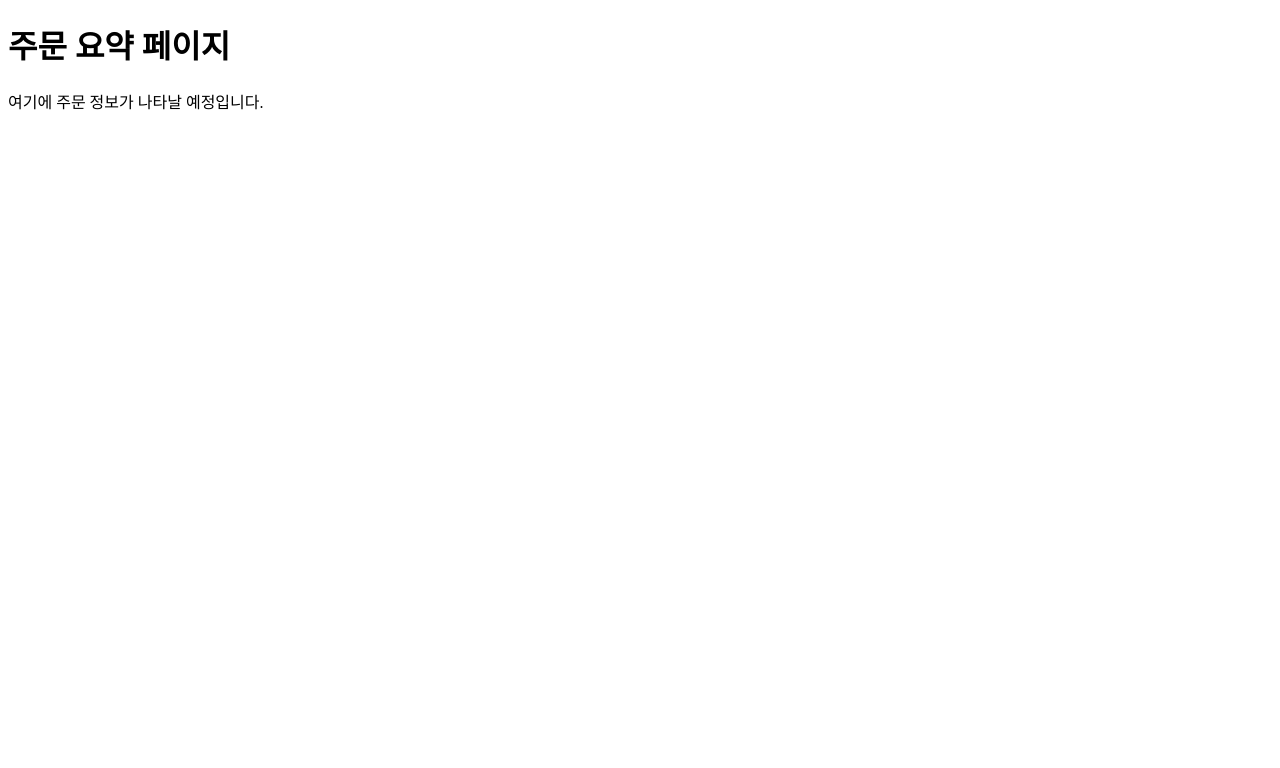
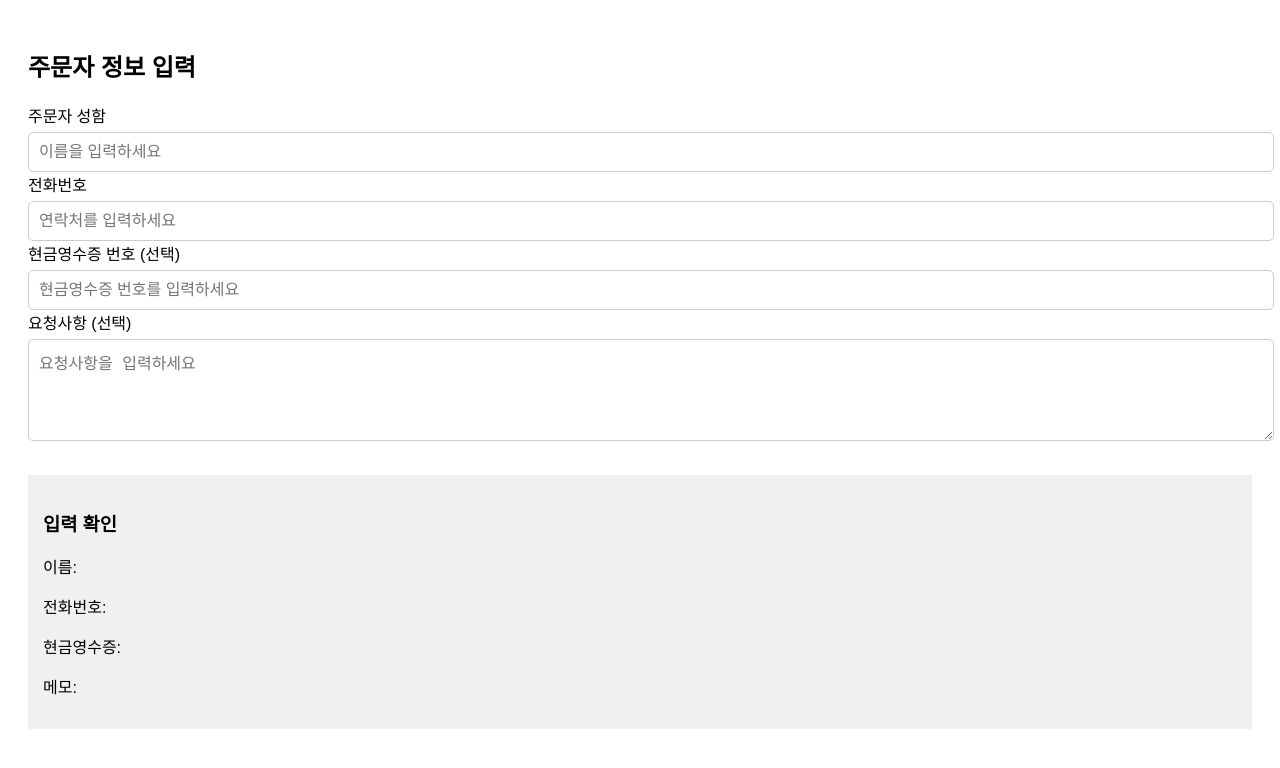
Before and after one commit to Lee-sangjae-jpg/ssanjae-offline-order, a Next.js app: page /checkout in a window 1280 px wide. Shown: the top 768 px of the page. Built offline with nearby package versions, Linux system fonts and the light colour scheme.

Commit message:
Update checkout.js

```diff
--- a/pages/checkout.js
+++ b/pages/checkout.js
@@ -1,8 +1,72 @@
+import { useState } from "react";
+
 export default function Checkout() {
+  // ---- 입력값 상태 ----
+  const [name, setName] = useState("");         // 주문자 성함
+  const [phone, setPhone] = useState("");       // 전화번호
+  const [receipt, setReceipt] = useState("");   // 현금영수증 번호(선택)
+  const [memo, setMemo] = useState("");         // 요청사항 메모
+
   return (
-    <div>
-      <h1>주문 요약 페이지</h1>
-      <p>여기에 주문 정보가 나타날 예정입니다.</p>
+    <div style={{ padding: "20px", fontFamily: "sans-serif" }}>
+      <h2>주문자 정보 입력</h2>
+
+      {/* 주문자 성함 */}
+      <label>주문자 성함</label>
+      <input
+        type="text"
+        value={name}
+        onChange={(e) => setName(e.target.value)}
+        placeholder="이름을 입력하세요"
+        style={inputStyle}
+      />
+
+      {/* 전화번호 */}
+      <label style={{ marginTop: "15px" }}>전화번호</label>
+      <input
+        type="text"
+        value={phone}
+        onChange={(e) => setPhone(e.target.value)}
+        placeholder="연락처를 입력하세요"
+        style={inputStyle}
+      />
+
+      {/* 현금영수증 */}
+      <label style={{ marginTop: "15px" }}>현금영수증 번호 (선택)</label>
+      <input
+        type="text"
+        value={receipt}
+        onChange={(e) => setReceipt(e.target.value)}
+        placeholder="현금영수증 번호를 입력하세요"
+        style={inputStyle}
+      />
+
+      {/* 메모 */}
+      <label style={{ marginTop: "15px" }}>요청사항 (선택)</label>
+      <textarea
+        value={memo}
+        onChange={(e) => setMemo(e.target.value)}
+        placeholder="요청사항을 입력하세요"
+        style={{ ...inputStyle, height: "80px" }}
+      />
+
+      {/* 미리보기 영역 (디버깅용) */}
+      <div style={{ marginTop: "30px", padding: "15px", background: "#f0f0f0" }}>
+        <h3>입력 확인</h3>
+        <p>이름: {name}</p>
+        <p>전화번호: {phone}</p>
+        <p>현금영수증: {receipt}</p>
+        <p>메모: {memo}</p>
+      </div>
     </div>
   );
 }
+
+const inputStyle = {
+  width: "100%",
+  padding: "10px",
+  marginTop: "5px",
+  border: "1px solid #ccc",
+  borderRadius: "5px",
+  fontSize: "16px",
+};
```
